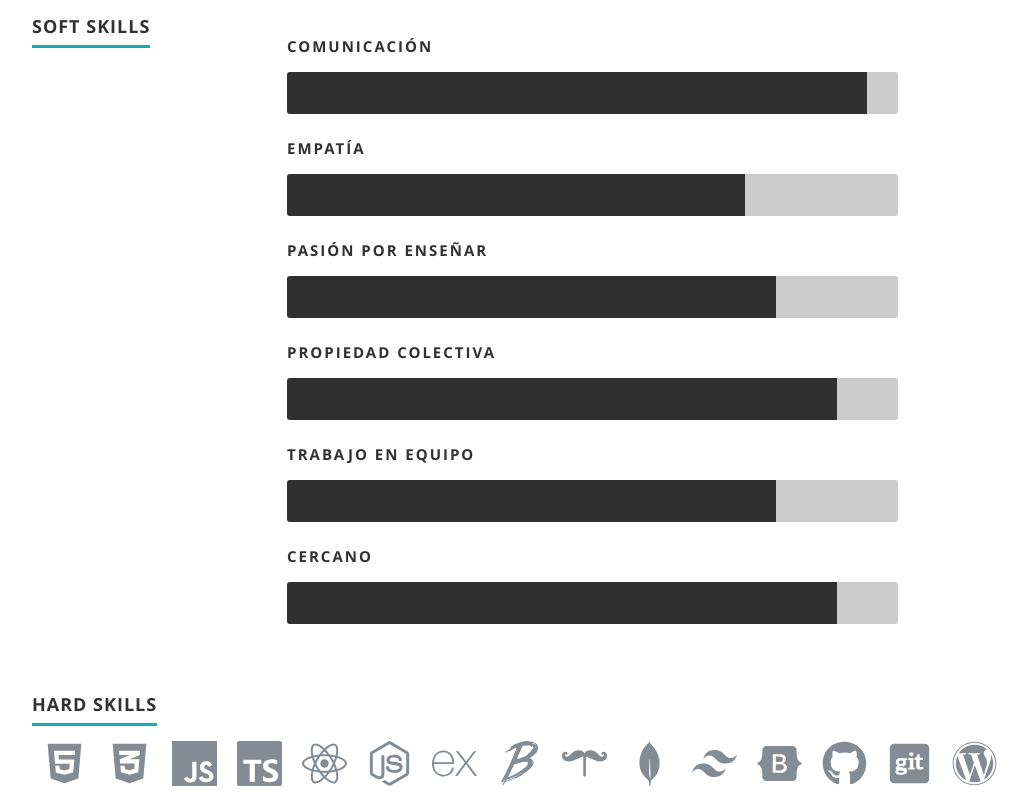
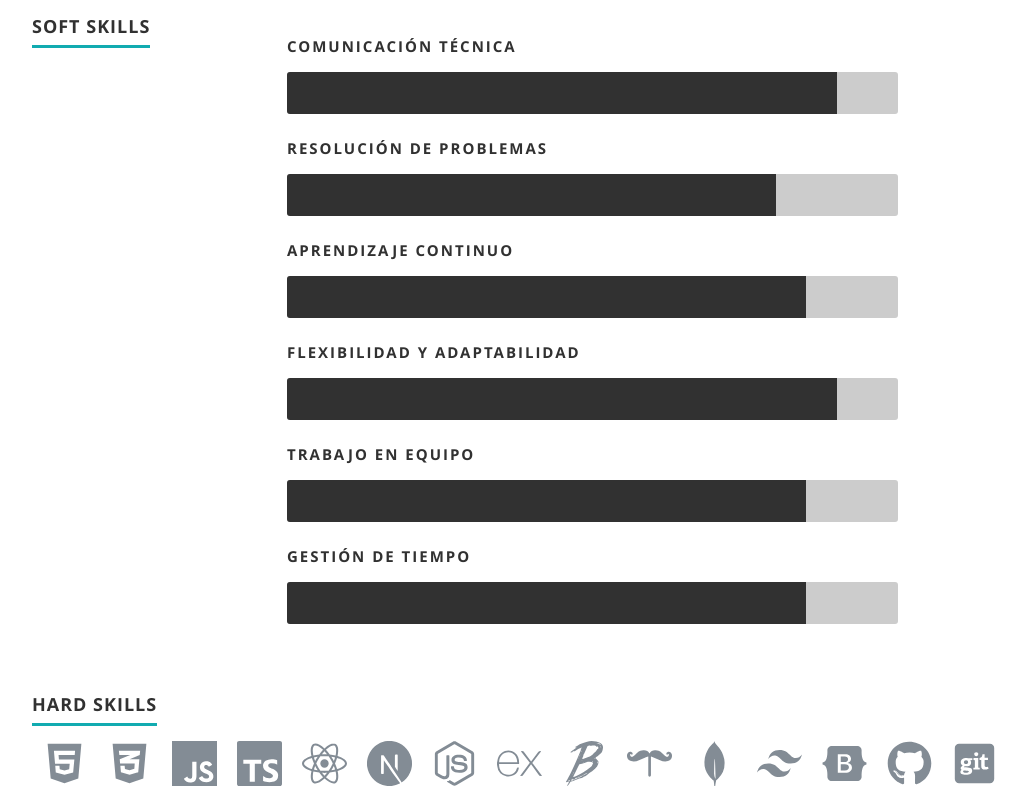
Before and after one commit to luthiwd/i-igomu-oz, a React (Create React App) app: page / in a window 1280 px wide. Shown: the part 2860-3660 px from the top of the page, without its empty margins (118-1146 px from the left). Built offline with nearby package versions, Linux system fonts and the light colour scheme.

Commit message:
new Url CV, add icons Next and change soft Skills

```diff
--- a/public/css/layout.css
+++ b/public/css/layout.css
@@ -361,34 +361,34 @@ ul#nav li.current a { color: #01BF81 !important;}
 }
 
 .comunicación {
-   width: 95%;
+   width: 90%;
    -moz-animation: comunicación 2s ease;
    -webkit-animation: comunicación 2s ease;
 }
-.empatía {
-   width: 75%;
+.resolución {
+   width: 80%;
    -moz-animation: empatía 2s ease;
    -webkit-animation: empatía 2s ease;
 }
-.pasión{
-   width: 80%;
+.aprendizaje {
+   width: 85%;
    -moz-animation: pasión 2s ease;
    -webkit-animation: pasión 2s ease;
 }
-.propiedad {
+.flexibilidad {
    width: 90%;
    -moz-animation: propiedad 2s ease;
    -webkit-animation: propiedad 2s ease;
 }
 
 .trabajo {
-   width: 80%;
+   width: 85%;
    -moz-animation: trabajo 2s ease;
    -webkit-animation: trabajo 2s ease;
 }
 
-.cercano {
-   width: 90%;
+.gestión {
+   width: 85%;
    -moz-animation: cercano 2s ease;
    -webkit-animation: cercano 2s ease;
 }
--- a/src/components/Resume.js
+++ b/src/components/Resume.js
@@ -1,5 +1,5 @@
 import React, { Component } from "react";
-import { SiReact, SiJavascript, SiExpress, SiHandlebarsdotjs, SiMongodb, SiTailwindcss, SiPrestashop, SiTypescript, SiBabel } from 'react-icons/si'
+import { SiReact, SiJavascript, SiExpress, SiHandlebarsdotjs, SiMongodb, SiTailwindcss, SiPrestashop, SiTypescript, SiBabel, SiNextdotjs } from 'react-icons/si'
 import { FaHtml5, FaCss3Alt, FaNodeJs, FaBootstrap, FaWordpress, FaGitSquare, FaGithub } from 'react-icons/fa'
 export default class Resume extends Component {
   render() {
@@ -105,6 +105,7 @@ export default class Resume extends Component {
             <li className="hard-li" title="JavaScript"><SiJavascript style={{fontSize: "45px"}}/></li>
             <li className="hard-li" title="TypeScript"><SiTypescript style={{fontSize: "45px"}}/></li>
             <li className="hard-li" title="React"><SiReact style={{fontSize: "45px"}}/></li>
+            <li className="hard-li" title="NextJS"><SiNextdotjs style={{fontSize: "45px"}}/></li>
             <li className="hard-li" title="NodeJS"><FaNodeJs style={{fontSize: "45px"}}/></li>
             <li className="hard-li" title="ExpressJS"><SiExpress style={{fontSize: "45px"}}/></li>
             <li className="hard-li" title="Git"><SiBabel style={{fontSize: "45px"}}/></li>
--- a/src/resumeData.js
+++ b/src/resumeData.js
@@ -26,7 +26,7 @@ let resumeData = {
         },
         {
           "name":"cv",
-          "url":"https://drive.google.com/file/d/1mh_BkDRfPGhDoti0vl8WFnt-1pNX_Rqo/view?usp=share_link",
+          "url":"https://drive.google.com/file/d/158chb3NGED8uzi5dHtPTmZCQcT8YE6Jz/view?usp=share_link",
           "className":"fa fa-file-o"
         }
       ],
@@ -69,22 +69,22 @@ let resumeData = {
     "skillsDescription":"",
     "skills":[
       {
-        "skillname":"Comunicación"
+        "skillname":"Comunicación técnica"
       },
       {
-        "skillname":"Empatía"
+        "skillname":"Resolución de problemas"
       },
       {
-        "skillname":"Pasión por enseñar"
+        "skillname":"Aprendizaje continuo"
       },
       {
-        "skillname":"Propiedad Colectiva"
+        "skillname":"Flexibilidad y adaptabilidad"
       },
       {
         "skillname":"Trabajo en Equipo"
       },
       {
-        "skillname":"Cercano"
+        "skillname":"Gestión de tiempo"
       },
 
     ],
@@ -142,9 +142,9 @@ let resumeData = {
       },
       {
         "name":"Marvelous: En desarrollo",
-        "description":"Aplicación para consultar API de Marvel.",
+        "description":"Aplicación para consultar API de Marvel. Desarrollada con Next13 y HyperUI",
         "imgurl":"https://res.cloudinary.com/djersm2h6/image/upload/v1674583445/marvelproject/marvelous_atlaue.png",
-        "url": "https://marvelousapi.netlify.app"
+        "url": "https://github.com/luthiwd/murvel-next13-hyperui"
       },
     ],
     "testimonials":[
```
